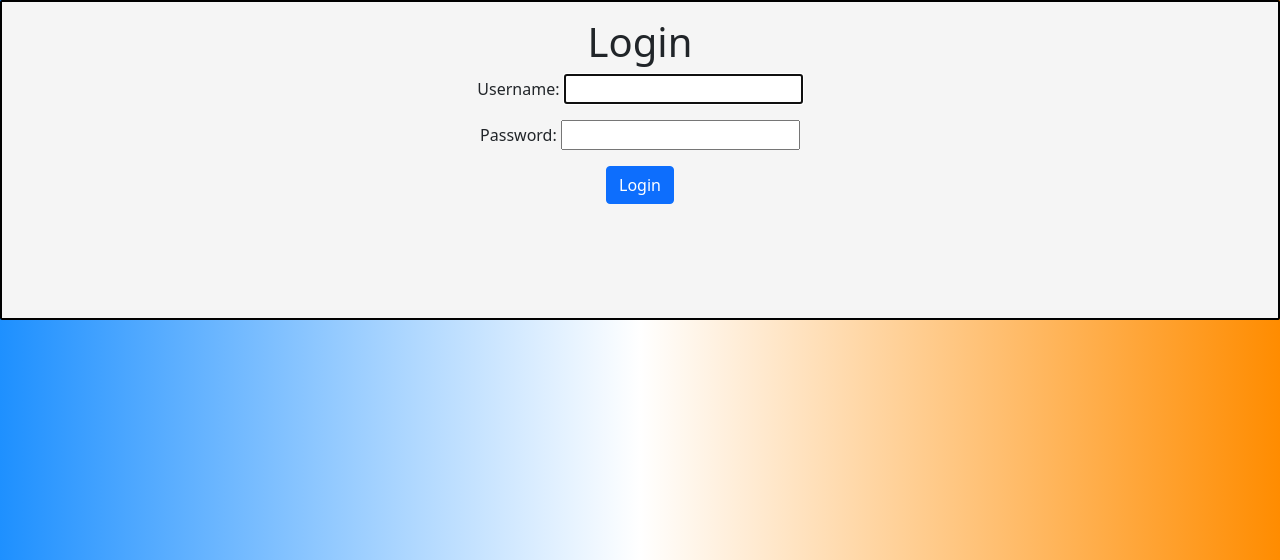
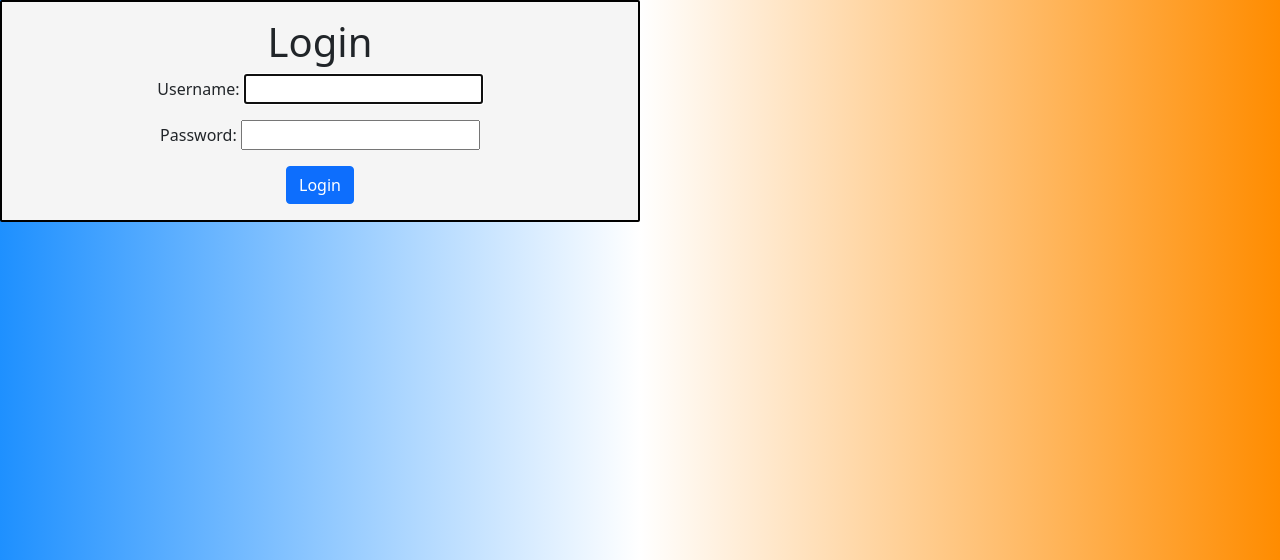
Before and after one commit to Mira85/project_4, a Django app: page /accounts/login/ in a window 1280 px wide. Shown: the part 52-612 px from the top of the page. Run offline with Django 4.2, Linux system fonts and the light colour scheme; style sheets or scripts are compiled from the project's sources; some libraries are stand-ins or nearby versions.

Commit message:
wip: login styling

```diff
--- a/main_app/static/css/styles.css
+++ b/main_app/static/css/styles.css
@@ -201,7 +201,8 @@ ul {
     padding: 1rem;
     background-color: whitesmoke;
     position: relative;
-    height: 40vh;
+    height: 50%;
+    width: 50%;
 }
 
 
```
